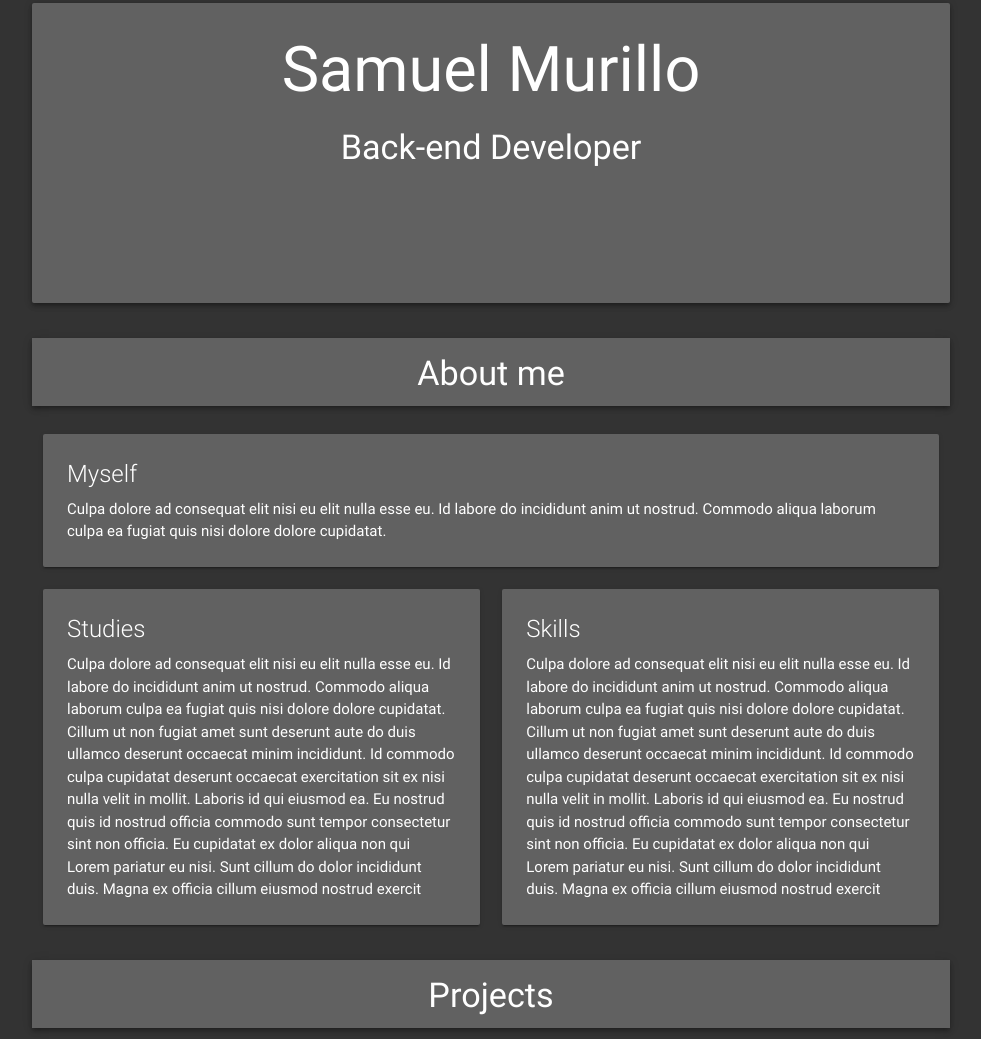
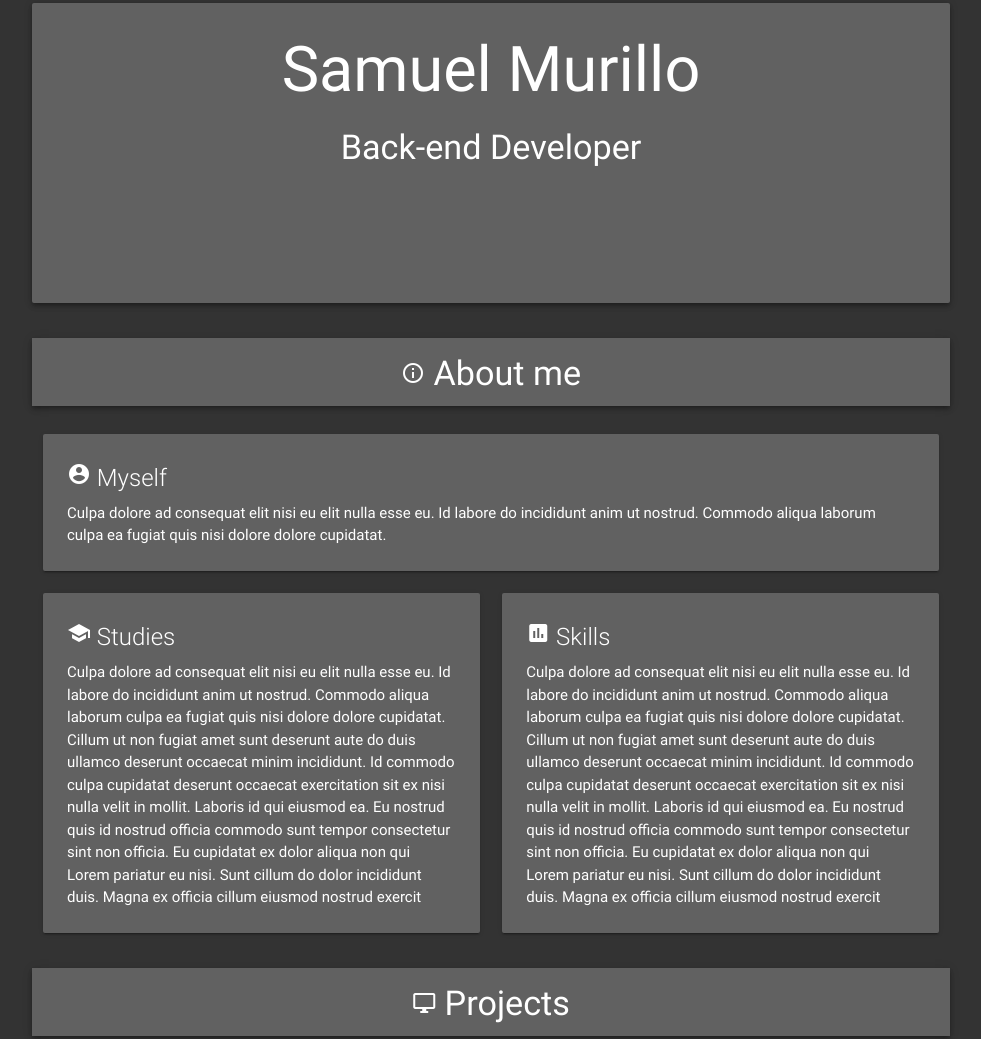
Before and after one commit to juanhenriquez/SamuelM333.github.io, a plain HTML site: page index.html in a window 1280 px wide. Shown: the part 81-1120 px from the top of the page, without its empty margins (149-1130 px from the left). Drawn offline with nearby package versions, Linux system fonts and the light colour scheme.

Commit message:
Add icons

```diff
--- a/index.html
+++ b/index.html
@@ -45,27 +45,27 @@
       </div>
       <div class="row">
         <div id="about-me" class="panel-card small grey col s12 darken-2 white-text z-depth-2">
-          <h4 class="title">About me</h4>
+          <h4 class="title"><i class="material-icons">info_outline</i><span> About me</span></h4>
         </div>
       </div>
       <div class="row">
         <div class="col s12">
           <div class="card grey darken-2">
-            <div class="card-content white-text"><span class="card-title">Myself</span>
+            <div class="card-content white-text"><span class="card-title"> <i class="material-icons">account_circle</i><span> Myself</span></span>
               <p>Culpa dolore ad consequat elit nisi eu elit nulla esse eu. Id labore do incididunt anim ut nostrud. Commodo aliqua laborum culpa ea fugiat quis nisi dolore dolore cupidatat.</p>
             </div>
           </div>
         </div>
         <div class="col s12 m6">
           <div class="card grey darken-2">
-            <div class="card-content white-text"><span class="card-title">Studies</span>
+            <div class="card-content white-text"><span class="card-title"> <i class="material-icons">school</i><span> Studies</span></span>
               <p>Culpa dolore ad consequat elit nisi eu elit nulla esse eu. Id labore do incididunt anim ut nostrud. Commodo aliqua laborum culpa ea fugiat quis nisi dolore dolore cupidatat. Cillum ut non fugiat amet sunt deserunt aute do duis ullamco deserunt occaecat minim incididunt. Id commodo culpa cupidatat deserunt occaecat exercitation sit ex nisi nulla velit in mollit. Laboris id qui eiusmod ea. Eu nostrud quis id nostrud officia commodo sunt tempor consectetur sint non officia. Eu cupidatat ex dolor aliqua non qui Lorem pariatur eu nisi. Sunt cillum do dolor incididunt duis. Magna ex officia cillum eiusmod nostrud exercit</p>
             </div>
           </div>
         </div>
         <div class="col s12 m6">
           <div class="card grey darken-2">
-            <div class="card-content white-text"><span class="card-title">Skills</span>
+            <div class="card-content white-text"><span class="card-title"><i class="material-icons">assessment</i><span> Skills</span></span>
               <p>Culpa dolore ad consequat elit nisi eu elit nulla esse eu. Id labore do incididunt anim ut nostrud. Commodo aliqua laborum culpa ea fugiat quis nisi dolore dolore cupidatat. Cillum ut non fugiat amet sunt deserunt aute do duis ullamco deserunt occaecat minim incididunt. Id commodo culpa cupidatat deserunt occaecat exercitation sit ex nisi nulla velit in mollit. Laboris id qui eiusmod ea. Eu nostrud quis id nostrud officia commodo sunt tempor consectetur sint non officia. Eu cupidatat ex dolor aliqua non qui Lorem pariatur eu nisi. Sunt cillum do dolor incididunt duis. Magna ex officia cillum eiusmod nostrud exercit</p>
             </div>
           </div>
@@ -73,7 +73,9 @@
       </div>
       <div class="row">
         <div class="panel-card small grey col s12 darken-2 white-text z-depth-2">
-          <h4 class="title">Projects</h4>
+          <h4 class="title">
+            <!--i.material-icons dashboard--><i class="material-icons">desktop_windows</i><span> Projects</span>
+          </h4>
         </div>
       </div>
       <div class="row">
@@ -124,7 +126,7 @@
       </div>
       <div class="row">
         <div id="about-me" class="panel-card small grey col s12 darken-2 white-text z-depth-2">
-          <h4 class="title">Contact me</h4>
+          <h4 class="title"> <i class="material-icons">mail</i><span> Contact me</span></h4>
         </div>
       </div>
       <div class="row">
```
Also changed, not shown: 1 other file.
